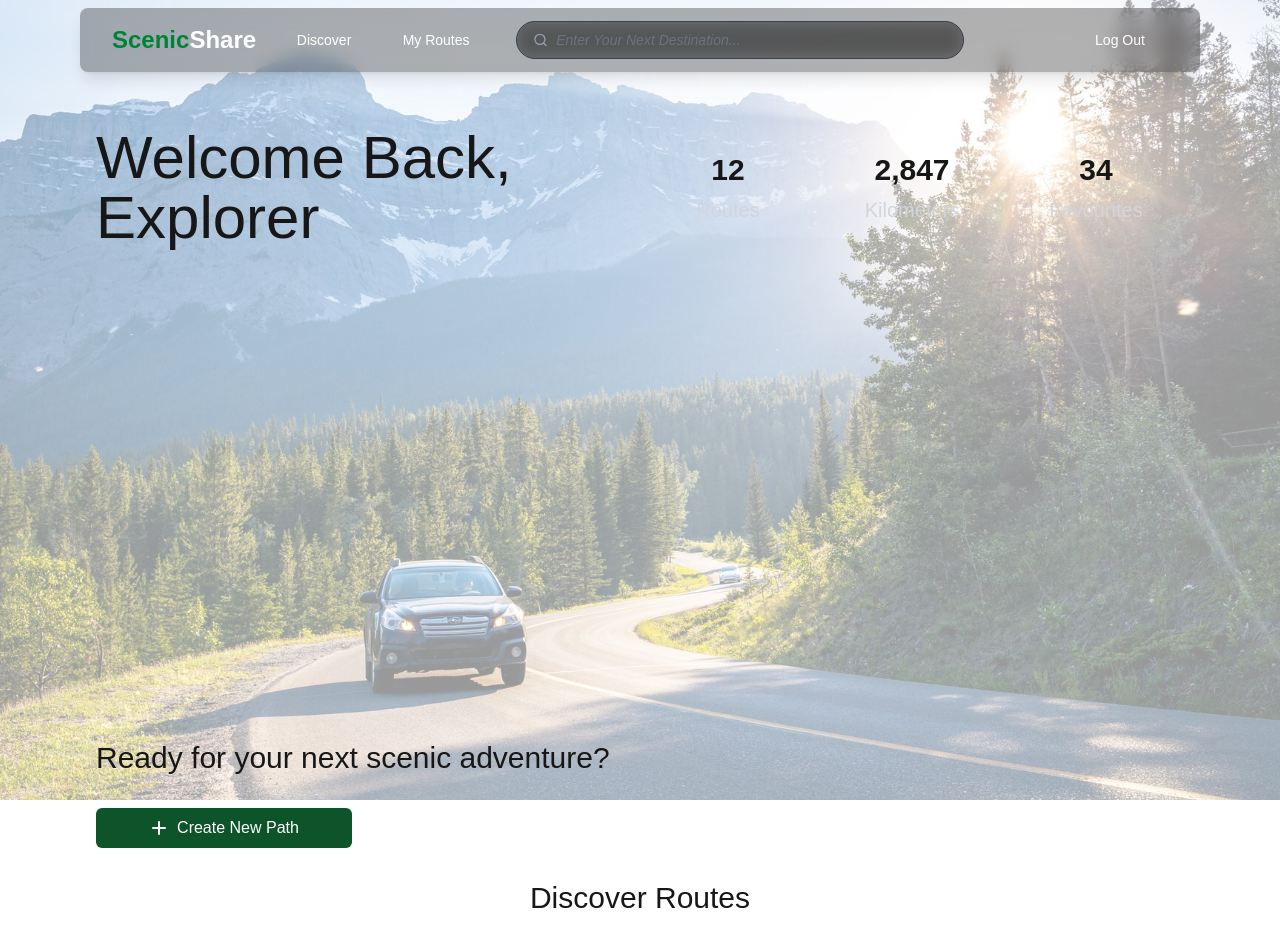
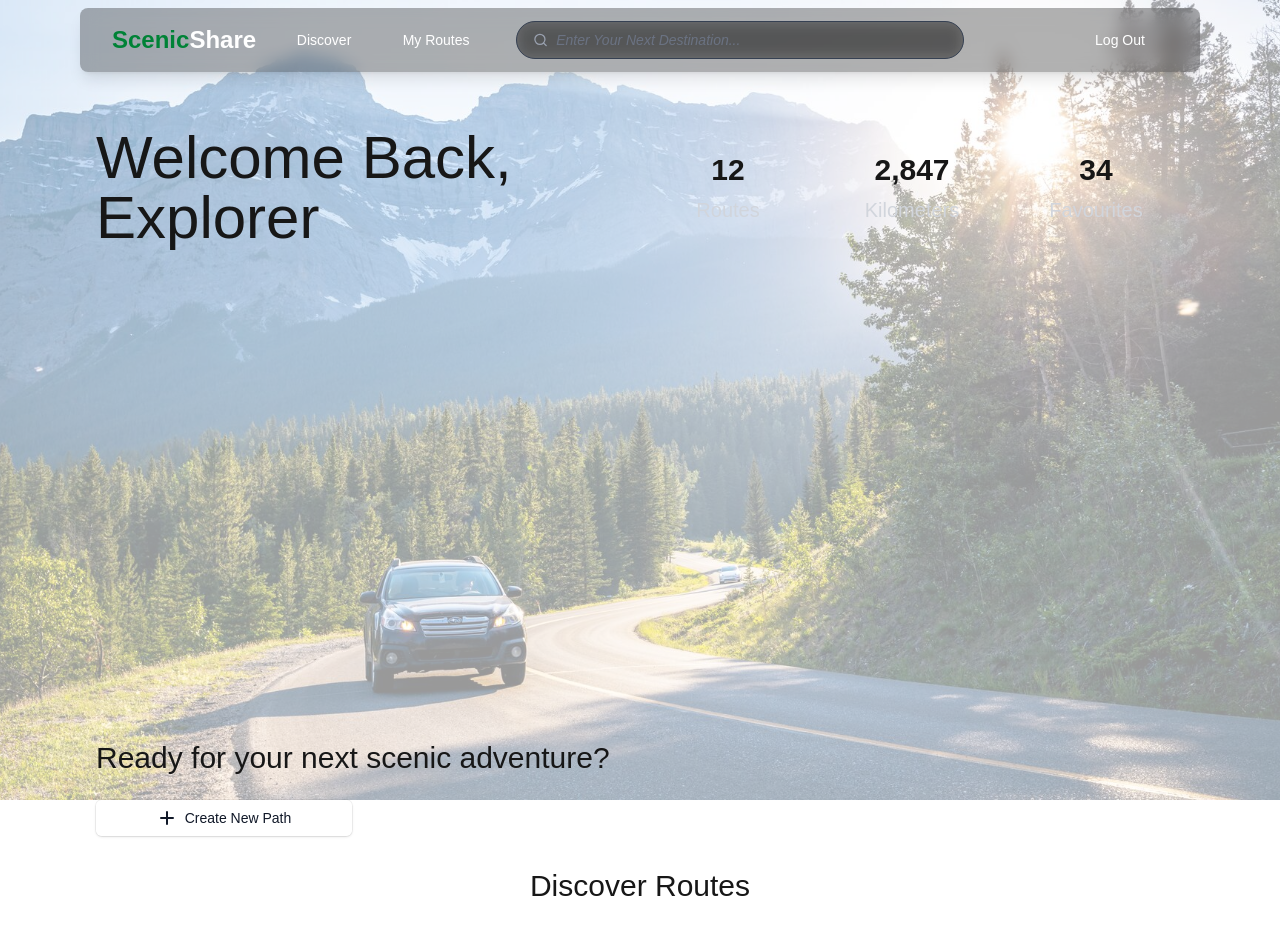
Before and after one commit to JohnL0919/ScenicShare, a Next.js app in the folder scenicshare-frontend/: page /home-page in a window 1280 px wide. Shown: the top 926 px of the page. Built offline with nearby package versions, Linux system fonts and the light colour scheme; no server answers.

Commit message:
changed the button styling for create new path

```diff
--- a/scenicshare-frontend/src/app/home-page/components/Button.tsx
+++ b/scenicshare-frontend/src/app/home-page/components/Button.tsx
@@ -20,9 +20,10 @@ const Button = ({
     size === "compact" ? "px-3 py-1 text-sm" : "px-4 py-2"
   } ${
     variant === "primary"
-      ? "bg-green-900 hover:bg-green-800 text-white"
-      : "text-white hover:text-green-700 hover:bg-black/20"
-  }`;
+      ? "rounded-md px-4 py-2 text-sm font-medium bg-white/80 text-gray-900 hover:bg-white ring-1 ring-black/5 shadow-sm transition-colors focus-visible:outline-none focus-visible:ring-2 focus-visible:ring-black/20"
+      : "rounded-md px-4 py-2 text-sm font-medium text-white/90 bg-white/5 hover:bg-white/10 ring-1 ring-white/10 backdrop-blur transition-colors focus-visible:outline-none focus-visible:ring-2 focus-visible:ring-white/30"
+  }
+  `;
 
   return href ? (
     <Link href={href} className={`${cls} block text-center`}>
--- a/scenicshare-frontend/src/app/home-page/components/Header.tsx
+++ b/scenicshare-frontend/src/app/home-page/components/Header.tsx
@@ -45,7 +45,7 @@ export default function Header() {
         <h2 className="text-3xl  mb-6 mt-[30rem]">
           Ready for your next scenic adventure?
         </h2>
-        <div className="mt-2 w-64">
+        <div className=" w-64">
           <Button
             variant="primary"
             href="/pathCreator-page"
```
